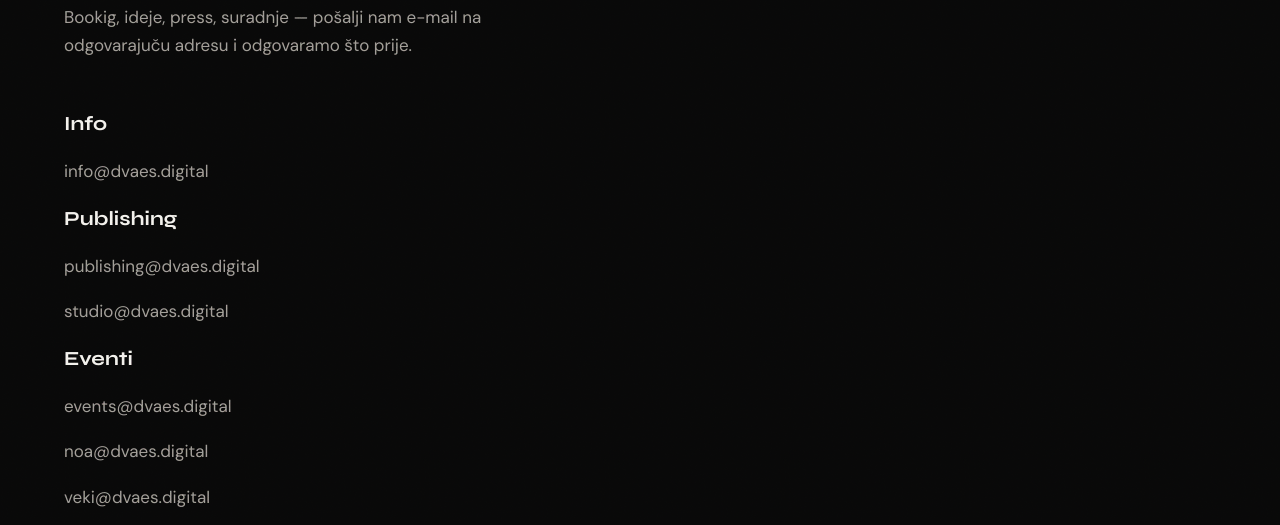
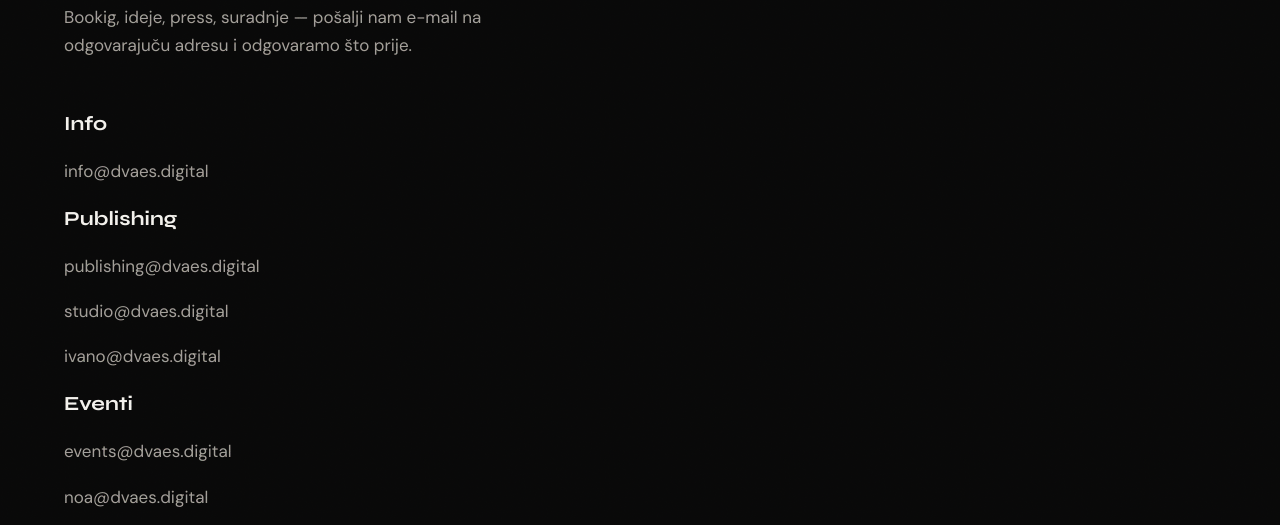
Before and after one commit to vivalaveki/dvaes.digital, a website: page contact.html in a window 1280 px wide. Shown: the part 273-798 px from the top of the page. Drawn offline with Linux system fonts and the light colour scheme.

Commit message:
Update contact.html

```diff
--- a/contact.html
+++ b/contact.html
@@ -59,6 +59,9 @@
 			   <p>
         </p>
 			   <a href="mailto:publishing@dvaes.digital">studio@dvaes.digital</a>
+          </p>
+			</p>
+			   <a href="mailto:ivano@dvaes.digital">ivano@dvaes.digital</a>
           </p>
 		  <h2>Eventi</h2>
           <p>
```
